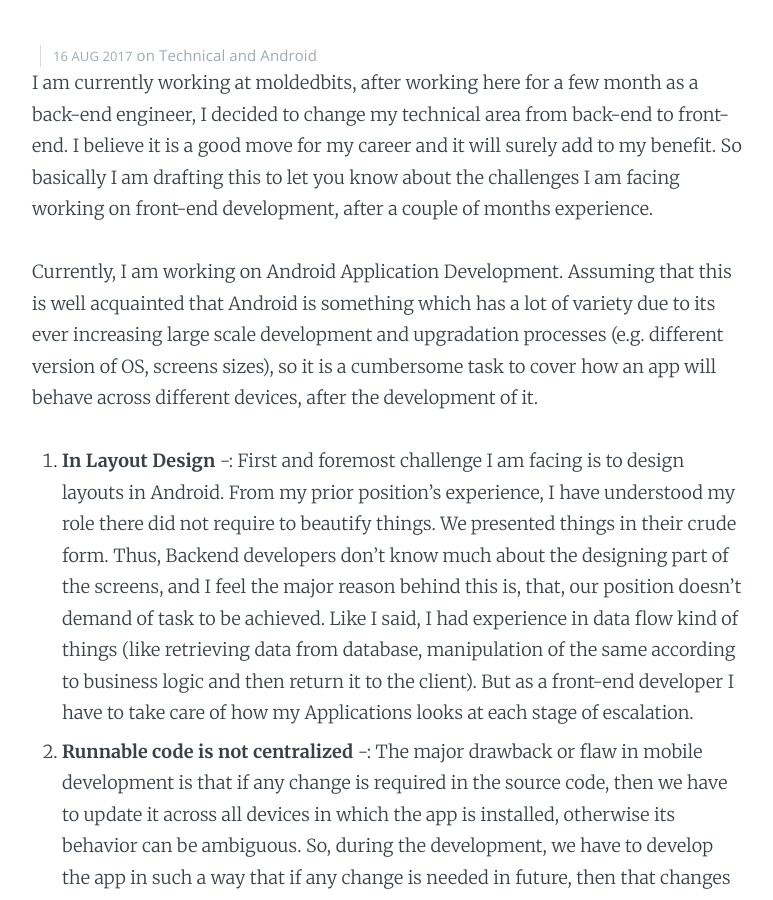
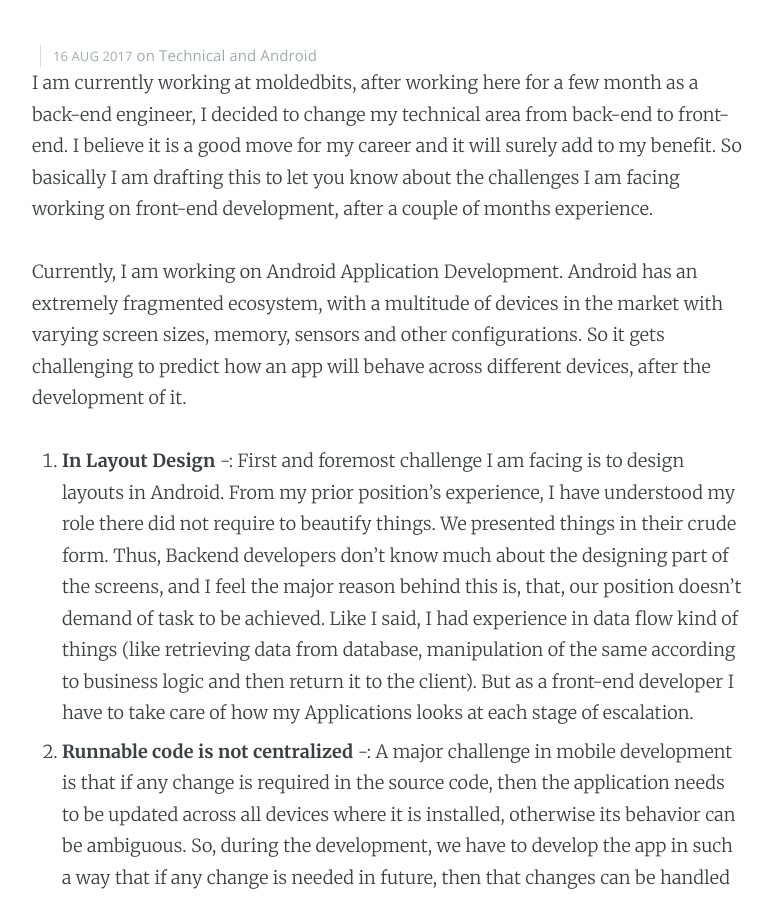
Before and after one commit to moldedbits/moldedbits.github.io, a Jekyll site: the page built from _posts/2017-08-16-frontend-challenges-for-backend-engineer.md, in a window 1280 px wide and 900 px high, scrolled down 366 px. Shown: the whole window, without its empty margins (253-1026 px from the left). Built offline with Jekyll 4.4.1, drawn with Linux system fonts in a browser that asks for light colours; comment, search, counter and statistics services are not loaded; some of the changed text lies outside the part shown.

Commit message:
language changes

```diff
--- a/_posts/2017-08-16-frontend-challenges-for-backend-engineer.md
+++ b/_posts/2017-08-16-frontend-challenges-for-backend-engineer.md
@@ -8,16 +8,16 @@ categories: Technical Android
 
 I am currently working at moldedbits, after working here for a few month as a back-end engineer, I decided to change my technical area from back-end to front-end. I believe it is a good move for my career and it will surely add to my benefit. So basically I am drafting this to let you know about the challenges I am facing working on front-end development, after a couple of months experience.
 
-Currently, I am working on Android Application Development. Assuming that this is well acquainted that Android is something which has a lot of variety due to its ever increasing large scale development and upgradation processes (e.g. different version of OS, screens sizes), so it is a cumbersome task to cover how an app will behave across different devices, after the development of it.
+Currently, I am working on Android Application Development. Android has an extremely fragmented ecosystem, with a multitude of devices in the market with varying screen sizes, memory, sensors and other configurations. So it gets challenging to predict how an app will behave across different devices, after the development of it.
 
 1. **In Layout Design** -: First and foremost challenge I am facing is to design layouts in Android. From my prior position’s experience, I have understood my role there did not require to beautify things. We presented things in their crude form. Thus, Backend developers don’t know much about the designing part of the screens, and I feel the  major reason behind this is, that, our position doesn’t demand of task to be achieved.  Like I said, I had experience in data flow kind of things (like retrieving data from database, manipulation of the same according to business logic and then return it to the client). But as a  front-end developer I have to take care of how my Applications looks  at each stage of escalation.
-2. **Runnable code is not centralized** -: The major drawback or flaw in mobile development is that if any change is required in the source code, then we have to update it across all devices in which the app is installed, otherwise its behavior can be ambiguous. So, during the development, we have to develop the app in such a way that if any change is needed in future, then that changes can be handled by server APIs itself. Despite all this, still we cannot cover all scenarios also it is quite difficult to deploy code on all devices in contrast to the backend, where all codes are kept on the server-side so deployment becomes an easy stuff here.
+2. **Runnable code is not centralized** -: A major challenge in mobile development is that if any change is required in the source code, then the application needs to be updated across all devices where it is installed, otherwise its behavior can be ambiguous. So, during the development, we have to develop the app in such a way that if any change is needed in future, then that changes can be handled by server APIs itself. Despite all this, still we cannot cover all scenarios also it is quite difficult to deploy code on all devices in contrast to the backend, where all codes are kept on the server-side so deployment becomes an easy stuff here.
 3. **Difference in approach** -: When you have to simply transform your work style from one way to another, it welcomes a lot of challenge. The transformations; I will elaborate with the help of below points.
 -	In backend development you have to think of a solution with respect to server configurations and handle multiple requests at the same time. But on front-end you have to think about multiple devices and a solution which can be feasible for all devices. In frontend we only process that requests which are relevant for a particular user.
 -	We don’t prefer caching in backend for user related data because there are multiple requests which needs to be processed at the same time. But in the front end we may save user’s data in shared preferences (a local storage for Android devices), as it is user-specific.
 -	In backend development we have to take care about security and integrity of data but the front end developers rely on backend developers for handling security related issues.
 -	In frontend, app drive is dependent upon API response and we need to engage the user until we do not get a response for better User Experience (UX), an important fundamental in Software Engineering.
 4. **Client acceptance** -: This is also one of the major challenge in front end development because in back end there is an abstraction layer for client, and he doesn’t know what is going beyond that layer. Client only interacts with the front-end design and it’s the responsibility of the front-end to handle and get the data which is required by the client. A client is never interested in the way developer chooses to handle the API response. It’s analogous to a black box.
-5. **Lack of software/hardware integration** -: On Handset 1, Button A triggers Function X. The problem? On Handset 2, Button A triggers Function Y. That’s a peek at the variety of button configurations an app can have. So obviously, you can't design an app that relies on Button A to do the same thing for everyone. Users may grow frustrated and give up on an app that doesn't perform intuitively.
+5. **Lack of software/hardware integration** -: As different devices can have different capabilities, e.g. different number of cameras, extra sensors, applications need to handle all possible scenarios gracefully and provide alternatives to users.
 
 Despite these challenges and many more which I may have skipped, the fact that these two areas of development are strongly related to each other and that it is very hard for any one of them to exist independently, cannot be ignored. My piece of advice would be to plan things while switching and gradually learn the difference in process under the guidance of some expert and do not rush into things. I believe, all challenges can be overcome if you have desire and will to learn something. If you have the passion, eventually, everything will fall into place for you and will be understandable. There is huge demand for the Front-end and Back-end developers and nothing is over any other thing. Both, have its own importance. So keep learning and keep sharing.
```
